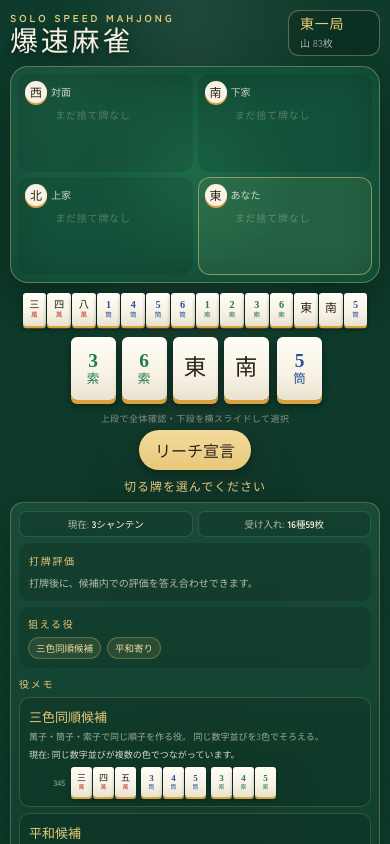
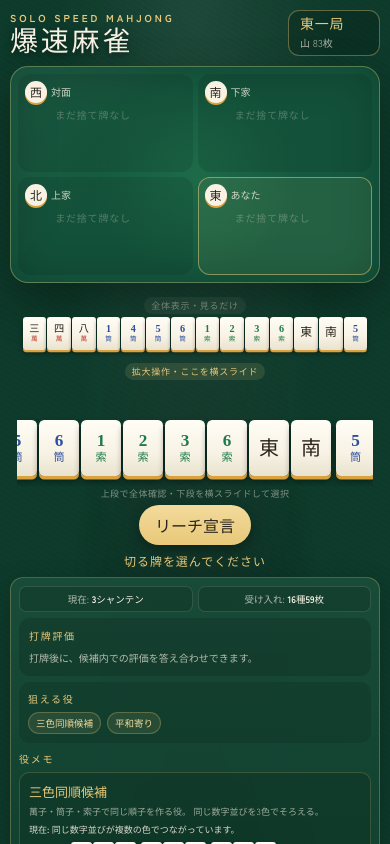
Before and after one commit to HSBL-ko-gyo/HSBL-S800, a React (Vite) app: page / in a window 390 px wide. Shown: the top 844 px of the page. Built offline with nearby package versions, Linux system fonts and the light colour scheme; a web font is replaced by a local one.

Commit message:
Use connected mobile hand control rail

```diff
--- a/src/components/HandView.tsx
+++ b/src/components/HandView.tsx
@@ -53,11 +53,6 @@ export function HandView({
   const mobileFocusIndex = selectedIndex >= 0
     ? selectedIndex
     : Math.max(0, displayed.length - 1)
-  const mobileWindowStart = Math.max(0, Math.min(
-    mobileFocusIndex - 2,
-    Math.max(0, displayed.length - 5),
-  ))
-  const mobileTiles = displayed.slice(mobileWindowStart, mobileWindowStart + 5)
 
   useEffect(() => {
     setSelectedTileId(null)
@@ -198,6 +193,7 @@ export function HandView({
       aria-label="あなたの手牌"
       style={{ '--selected-lift': `${selectedLift}px` } as CSSProperties}
     >
+      <span className="mobile-hand-guide overview-guide">全体表示・見るだけ</span>
       <div className="mobile-hand-overview" aria-label="手牌全体">
         {displayed.map((tile) => (
           <span className="mobile-overview-slot" key={`overview-${tile.id}`}>
@@ -209,15 +205,18 @@ export function HandView({
           </span>
         ))}
       </div>
+      <span className="mobile-hand-guide rail-guide">拡大操作・ここを横スライド</span>
       <div
         className={`hand mobile-hand-rail ${canDiscard ? 'is-active' : ''}`}
         ref={handRef}
+        style={{ '--rail-focus-index': mobileFocusIndex } as CSSProperties}
         onPointerDown={handlePointerDown}
         onPointerMove={handlePointerMove}
         onPointerUp={finishGesture}
         onPointerCancel={cancelGesture}
       >
-        {mobileTiles.map((tile) => (
+        <div className="mobile-hand-track">
+          {displayed.map((tile) => (
             <span className="hand-tile-slot" data-hand-tile-id={tile.id} key={tile.id}>
               <TileView
                 tile={tile}
@@ -232,6 +231,7 @@ export function HandView({
               />
             </span>
           ))}
+        </div>
       </div>
       <div className={`hand desktop-hand ${canDiscard ? 'is-active' : ''}`}>
         {displayed.map((tile) => (
--- a/src/styles.css
+++ b/src/styles.css
@@ -233,6 +233,7 @@ h1 {
 }
 
 .mobile-hand-overview,
+.mobile-hand-guide,
 .hand.mobile-hand-rail { display: none; }
 
 .hand {
@@ -973,6 +974,26 @@ h1 {
   .app-footer a { font-size: 11px; }
   .hand-zone { margin-top: 7px; }
   .desktop-hand { display: none; }
+  .mobile-hand-guide {
+    display: inline-flex;
+    align-items: center;
+    justify-content: center;
+    min-height: 14px;
+    padding: 2px 7px;
+    border-radius: 999px;
+    font-size: 9px;
+    font-weight: 700;
+    letter-spacing: .08em;
+  }
+  .overview-guide {
+    color: rgba(247, 242, 228, .46);
+    background: rgba(247, 242, 228, .06);
+  }
+  .rail-guide {
+    margin-top: 1px;
+    color: var(--gold);
+    background: rgba(232, 200, 121, .12);
+  }
   .mobile-hand-overview {
     display: flex;
     min-height: 40px;
@@ -995,25 +1016,41 @@ h1 {
     box-shadow: 0 calc(var(--tile-width) * .09) 0 var(--amber), 0 0 0 1px var(--gold), 0 calc(var(--tile-width) * .13) calc(var(--tile-width) * .18) rgba(0, 0, 0, .45);
   }
   .hand.mobile-hand-rail {
+    --rail-width: min(356px, calc(100vw - 34px));
+    --rail-tile-width: 40px;
+    --rail-gap: 2px;
+    --rail-span: calc(var(--rail-tile-width) + var(--rail-gap));
+    --rail-track-width: 586px;
+    --rail-max-offset: calc(var(--rail-track-width) - var(--rail-width));
+    --rail-center-offset: calc((var(--rail-width) - var(--rail-tile-width)) / 2);
     display: flex;
-    width: min(310px, calc(100vw - 34px));
-    min-height: 70px;
+    position: relative;
+    width: var(--rail-width);
+    min-height: 106px;
     margin: 0 auto;
-    justify-content: center;
-    gap: 6px;
-    padding: 5px 8px 11px;
-    overflow: visible;
+    padding: 42px 0 10px;
+    overflow: hidden;
     touch-action: none;
+  }
+  .mobile-hand-track {
+    position: absolute;
+    left: 0;
+    bottom: 10px;
+    display: flex;
+    gap: var(--rail-gap);
+    width: var(--rail-track-width);
+    transform: translateX(clamp(calc(var(--rail-max-offset) * -1), calc(var(--rail-center-offset) - var(--rail-focus-index) * var(--rail-span)), 0px));
+    transition: transform .08s ease-out;
   }
   .mobile-hand-rail .hand-tile-slot {
     display: flex;
-    width: 45px;
-    flex: 0 0 45px;
+    width: var(--rail-tile-width);
+    flex: 0 0 var(--rail-tile-width);
     align-self: flex-end;
     justify-content: center;
   }
   .mobile-hand-rail .tile.hand {
-    --tile-width: 45px;
+    --tile-width: var(--rail-tile-width);
     z-index: 1;
   }
   .mobile-hand-rail .tile.hand:not(.selected):hover,
```
Also changed, not shown: 1 other file (tests, documents, lock files or other folders). Lines whose indentation alone changed are shown as unchanged.
